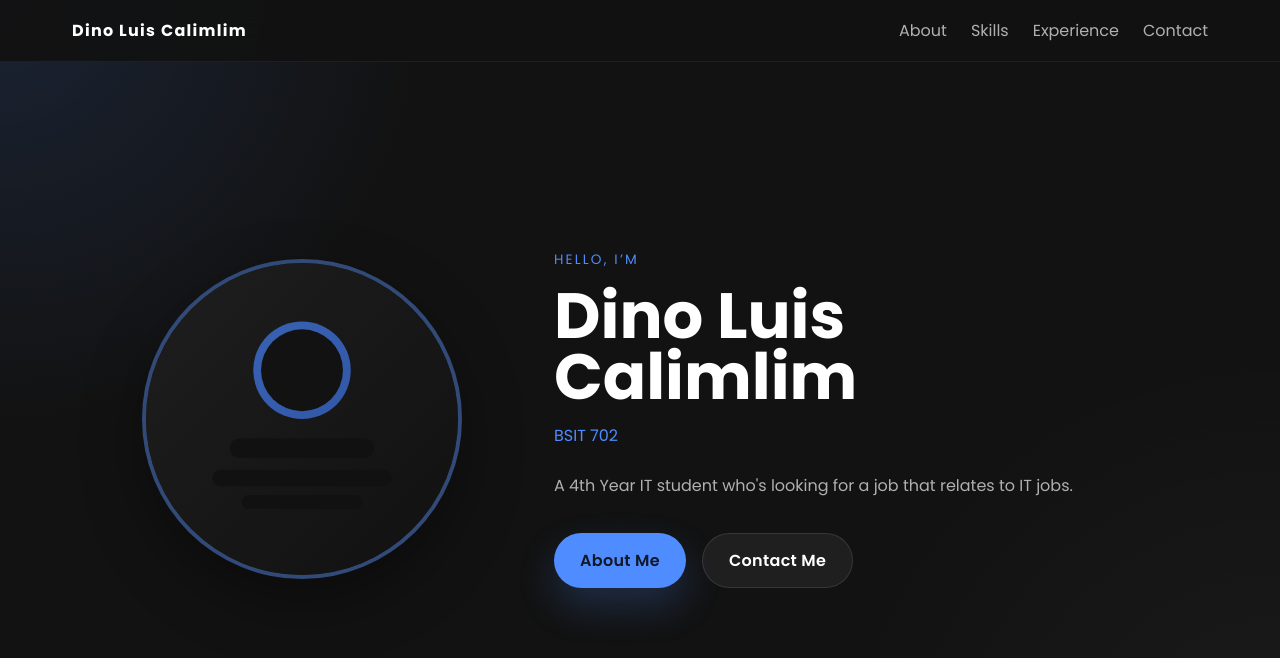
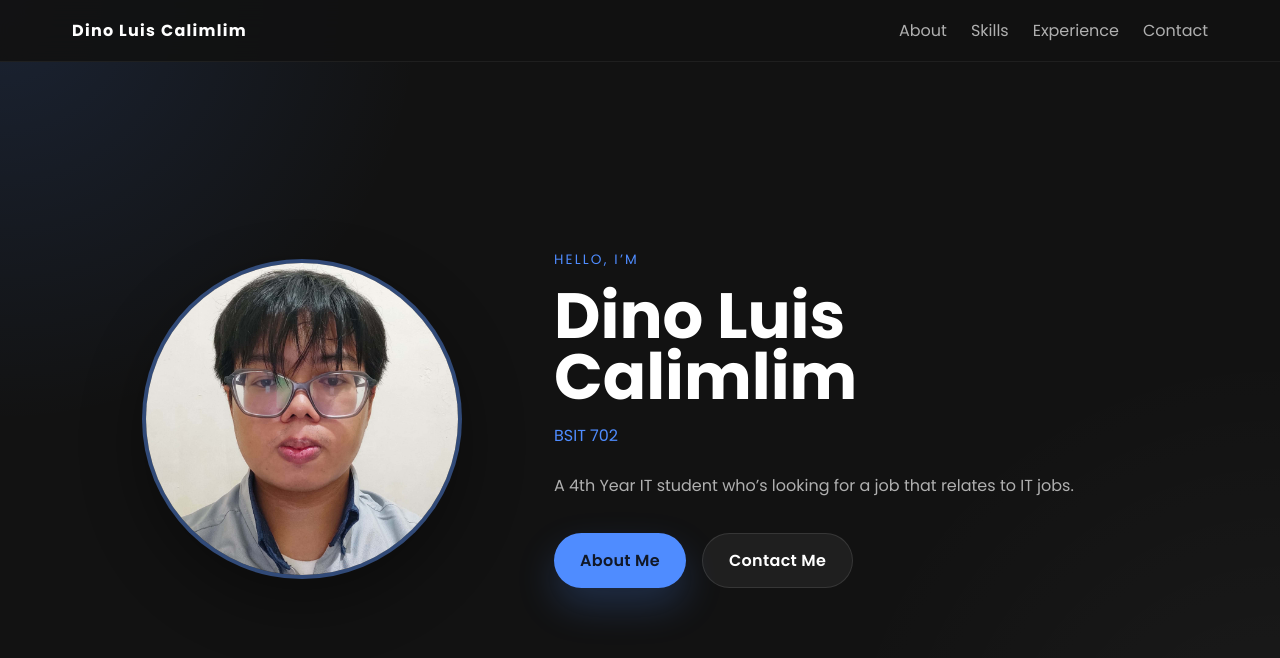
Before and after one commit to DinoCalimlim/Portfolio, a website: page index.html in a window 1280 px wide. Drawn offline with nearby package versions, Linux system fonts and the light colour scheme.

Commit message:
Update hero profile layout

```diff
--- a/index.html
+++ b/index.html
@@ -34,17 +34,24 @@
 
   <main>
     <section class="hero section" id="home">
-      <img class="hero-photo reveal" src="assets/profile-placeholder.svg" alt="Portrait of Dino Luis Calimlim" />
+      <!-- Profile picture on the left -->
+      <img
+        class="hero-photo reveal"
+        src="image/portfolioProfilePic.jpg"
+        alt="Dino Luis Calimlim"
+      />
+
+      <!-- Text content on the right -->
       <div class="hero-content reveal">
         <p class="eyebrow">Hello, I’m</p>
         <h1>Dino Luis Calimlim</h1>
         <p class="hero-title">BSIT 702</p>
         <p class="hero-description">
-          A 4th Year IT student who's looking for a job that relates to IT jobs.
+          A 4th Year IT student who’s looking for a job that relates to IT jobs.
         </p>
         <div class="hero-actions">
-          <a href="about.html" class="btn btn-primary">About Me</a>
-          <a href="contact.html" class="btn btn-secondary">Contact Me</a>
+          <a href="#about" class="btn btn-primary">About Me</a>
+          <a href="#contact" class="btn btn-secondary">Contact Me</a>
         </div>
       </div>
     </section>
```
